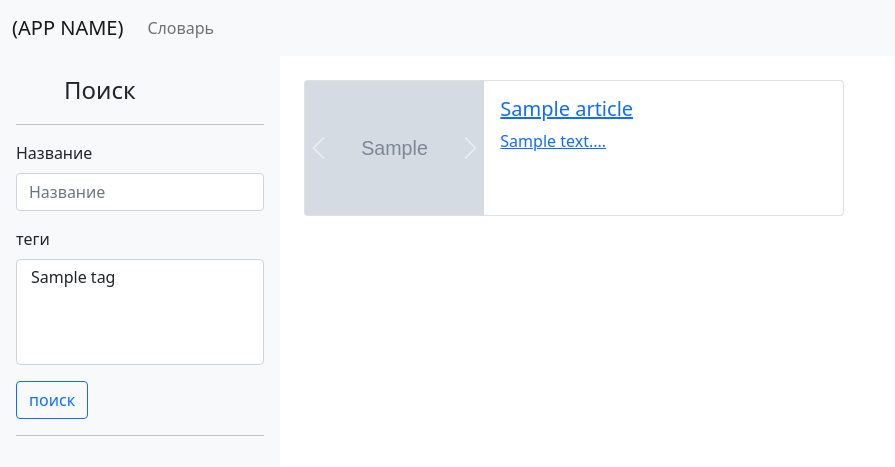
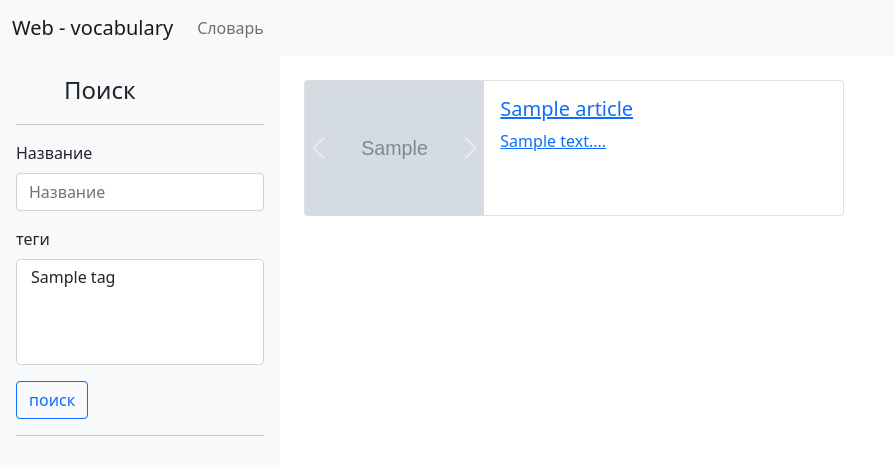
Before and after one commit to Limenomen/web-vocabulary, a Django app: page /articles/ in a window 1280 px wide. Shown: the top 467 px of the page, without its empty margins (0-895 px from the left). Run offline with Django 4.2, Linux system fonts and the light colour scheme; tables that the repository leaves empty hold one stand-in row (values such as "Sample post"); grey boxes marked "Sample" are stand-in pictures; some libraries are stand-ins or nearby versions.

Commit message:
поправки в главный шаблон

```diff
--- a/core/templates/core/base.html
+++ b/core/templates/core/base.html
@@ -13,7 +13,7 @@
 <body>
 <nav class="navbar navbar-expand-lg navbar-light bg-light">
     <div class="container-fluid">
-        <a class="navbar-brand" href="{% url 'core:index' %}">(APP NAME)</a>
+        <a class="navbar-brand" href="{% url 'core:index' %}">Web - vocabulary</a>
         <div class="collapse navbar-collapse" id="navbarSupportedContent">
             <ul class="navbar-nav me-auto mb-2 mb-lg-0">
                 <li class="nav-item">
```
